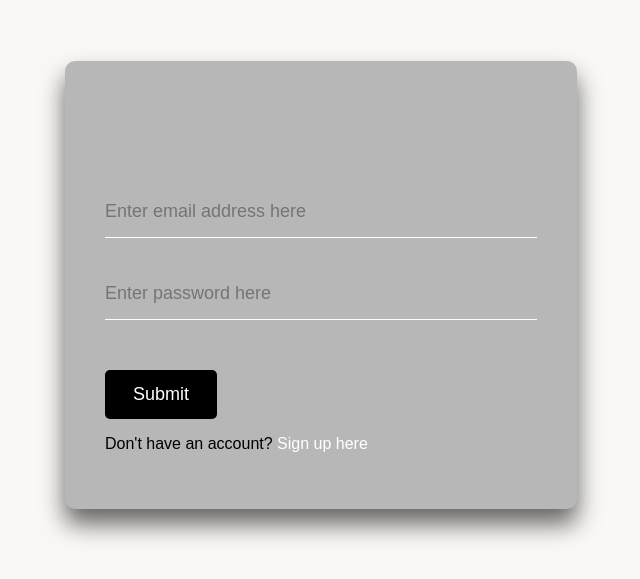
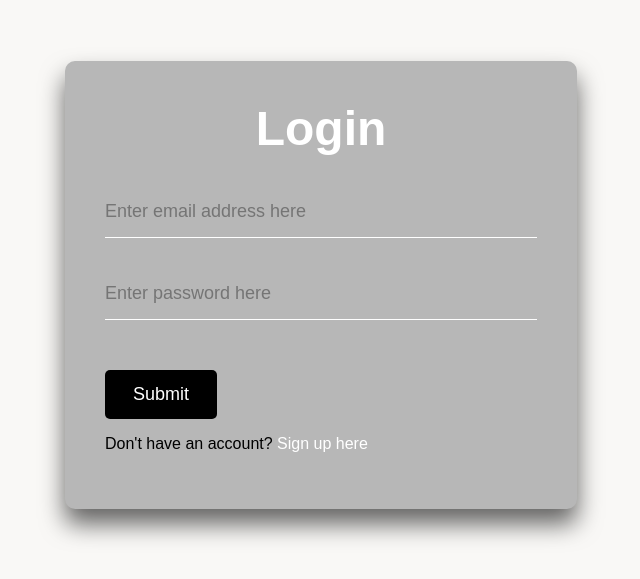
Before and after one commit to RamiAmasha31/rm-video-call, a React (Vite) app in the folder video-call/: page / in a window 1280 px wide. Shown: the part 115-694 px from the top of the page, without its empty margins (319-959 px from the left). Built offline with nearby package versions, Linux system fonts and the light colour scheme.

Commit message:
updated styles

```diff
--- a/video-call/src/components/Login/Login.css
+++ b/video-call/src/components/Login/Login.css
@@ -26,7 +26,7 @@ body {
 .login-box h2 {
   margin: 0 0 30px;
   padding: 0;
-  color: #b7b7b7;
+  color: white;
   text-align: center;
   font-size: xxx-large; /* Increased font size for large screens */
 }
--- a/video-call/src/components/SignUp/SignupPage.css
+++ b/video-call/src/components/SignUp/SignupPage.css
@@ -16,7 +16,7 @@
 .signup-box h2 {
   margin: 0 0 30px;
   padding: 0;
-  color: #fff;
+  color: white;
   text-align: center;
   font-size: xxx-large; /* Match login font size */
 }
```
